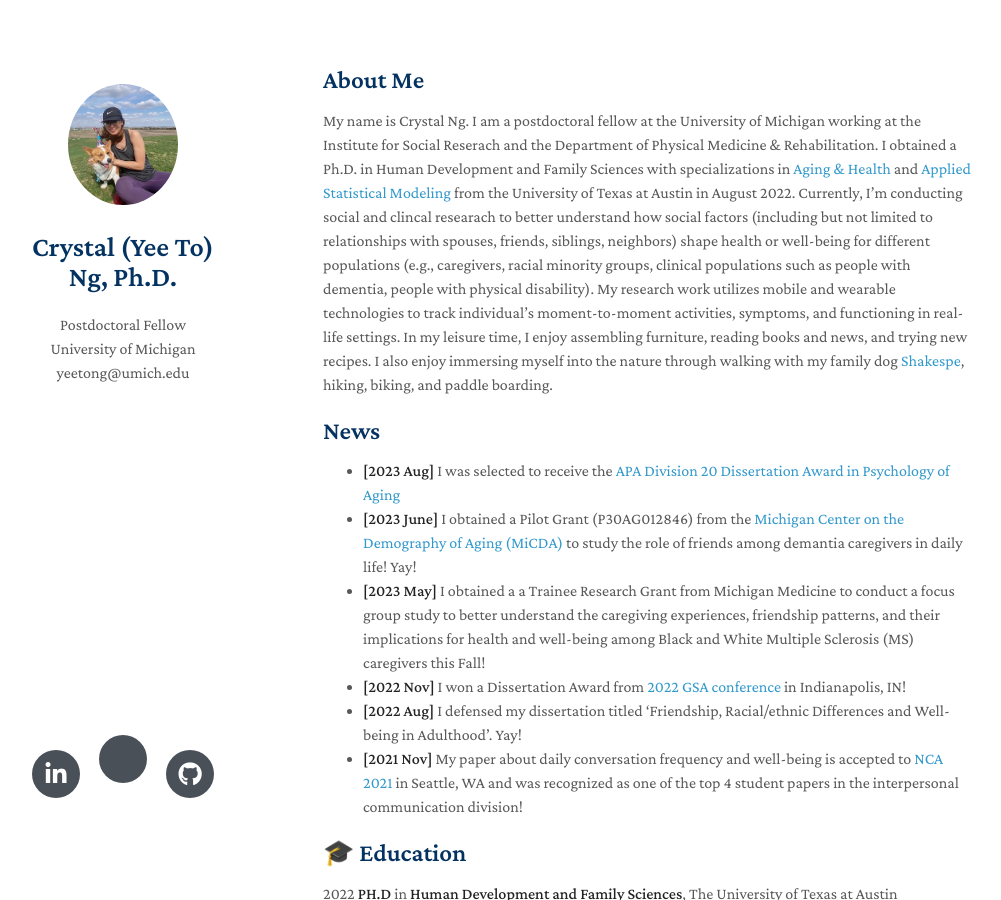
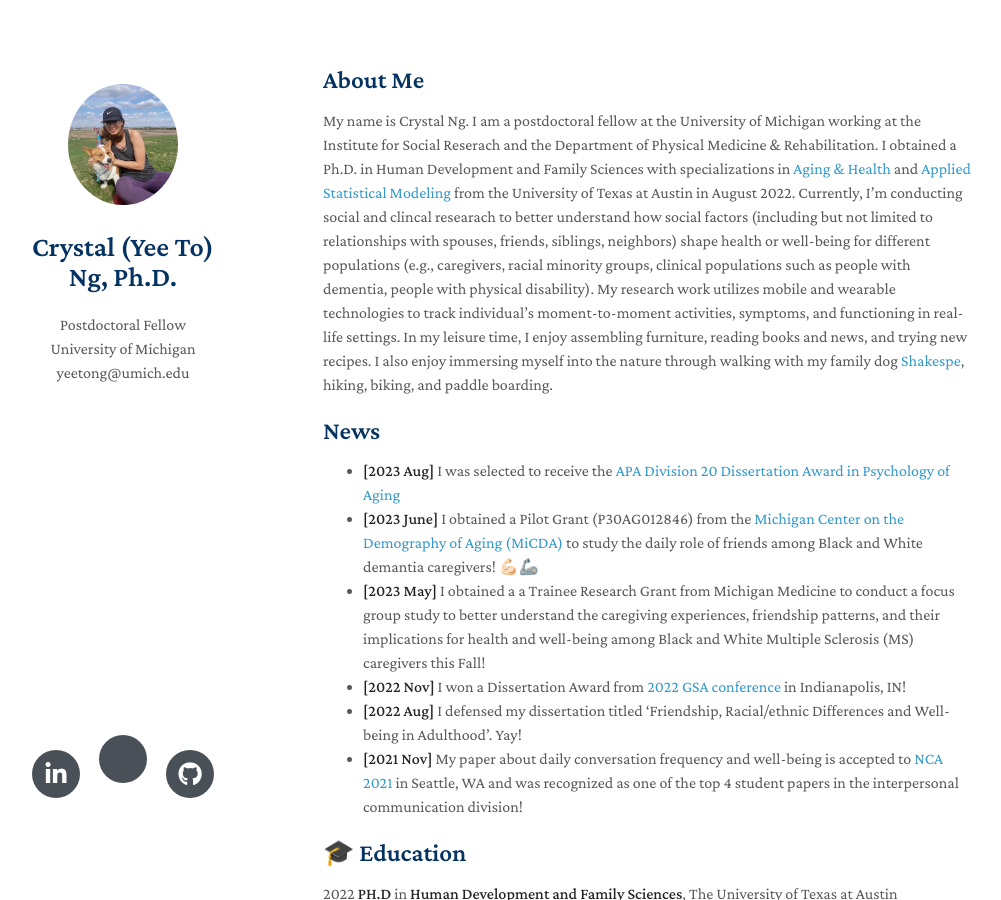
Before and after one commit to Crystal-ng/Crystal-ng.github.io, a Jekyll site: the page built from index.md, in a window 1280 px wide and 900 px high. Shown: the whole window, without its empty margins (147-1148 px from the left). Built offline with Jekyll 4.4.1, drawn with Linux system fonts in a browser that asks for light colours; nearby versions of some CDN libraries; a style sheet for code colours, icons or effects is not loaded; our own code applies the rules of GitHub Pages for plain Markdown files.

Commit message:
Update index.md

```diff
--- a/index.md
+++ b/index.md
@@ -11,7 +11,7 @@ My name is Crystal Ng. I am a postdoctoral fellow at the University of Michigan
 
 ## News
 - **[2023 Aug]** I was selected to receive the [APA Division 20 Dissertation Award in Psychology of Aging]([[https://micda.isr.umich.edu/programs/pilot-projects/](https://www.apadivisions.org/division-20/awards/dissertation)]([https://micda.isr.umich.edu/programs/pilot-projects/](https://www.apadivisions.org/division-20/awards/dissertation)))
-- **[2023 June]** I obtained a Pilot Grant (P30AG012846) from the [Michigan Center on the Demography of Aging (MiCDA)]([https://micda.isr.umich.edu/programs/pilot-projects/](https://micda.isr.umich.edu/programs/pilot-projects/)) to study the role of friends among demantia caregivers in daily life! Yay!
+- **[2023 June]** I obtained a Pilot Grant (P30AG012846) from the [Michigan Center on the Demography of Aging (MiCDA)]([https://micda.isr.umich.edu/programs/pilot-projects/](https://micda.isr.umich.edu/programs/pilot-projects/)) to study the daily role of friends among Black and White demantia caregivers! 💪🏻🦾
 - **[2023 May]** I obtained a a Trainee Research Grant from Michigan Medicine to conduct a focus group study to better understand the caregiving experiences, friendship patterns, and their implications for health and well-being among Black and White Multiple Sclerosis (MS) caregivers this Fall!
 - **[2022 Nov]** I won a Dissertation Award from [2022 GSA conference]([https://www.natcom.org/](https://www.geron.org/press-room/press-releases/2022-press-releases/1479-the-gerontological-society-of-america-congratulates-new-2022-awardees)) in Indianapolis, IN!
 - **[2022 Aug]** I defensed my dissertation titled 'Friendship, Racial/ethnic Differences and Well-being in Adulthood'. Yay!
```
